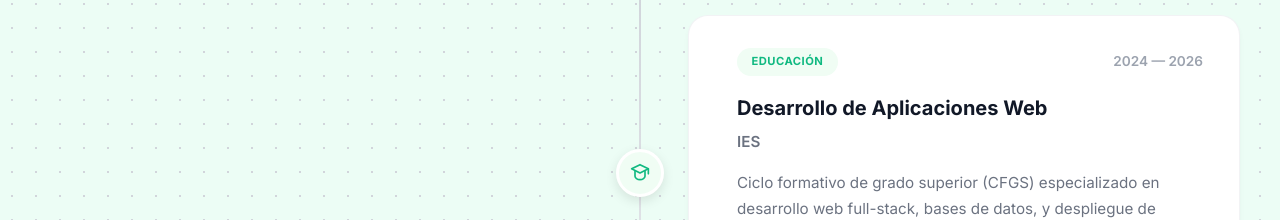
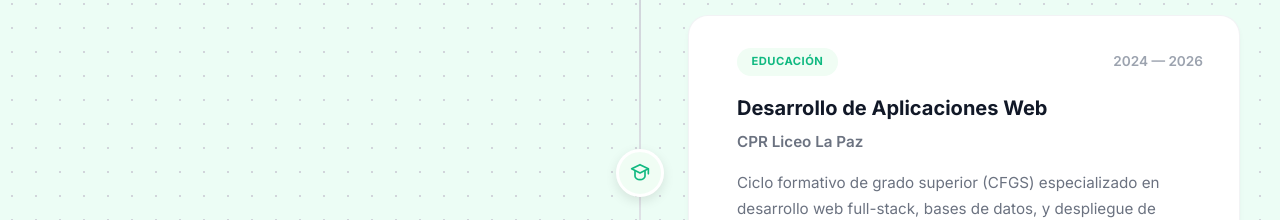
Before and after one commit to MateoCastro47/Porfolio_Online, a React (Vite) app: page / in a window 1280 px wide. Shown: the part 4160-4380 px from the top of the page. Built offline with nearby package versions, Linux system fonts and the light colour scheme.

Commit message:
feat: Update name

```diff
--- a/src/components/ExperienceComponent.jsx
+++ b/src/components/ExperienceComponent.jsx
@@ -14,7 +14,7 @@ const experienceData = [
         id: 2,
         type: "education",
         title: "Desarrollo de Aplicaciones Web",
-        organization: "IES",
+        organization: "CPR Liceo La Paz",
         period: "2024 — 2026",
         description: "Ciclo formativo de grado superior (CFGS) especializado en desarrollo web full-stack, bases de datos, y despliegue de aplicaciones.",
         tags: ["HTML", "CSS", "JavaScript", "Java", "SQL"],
```
